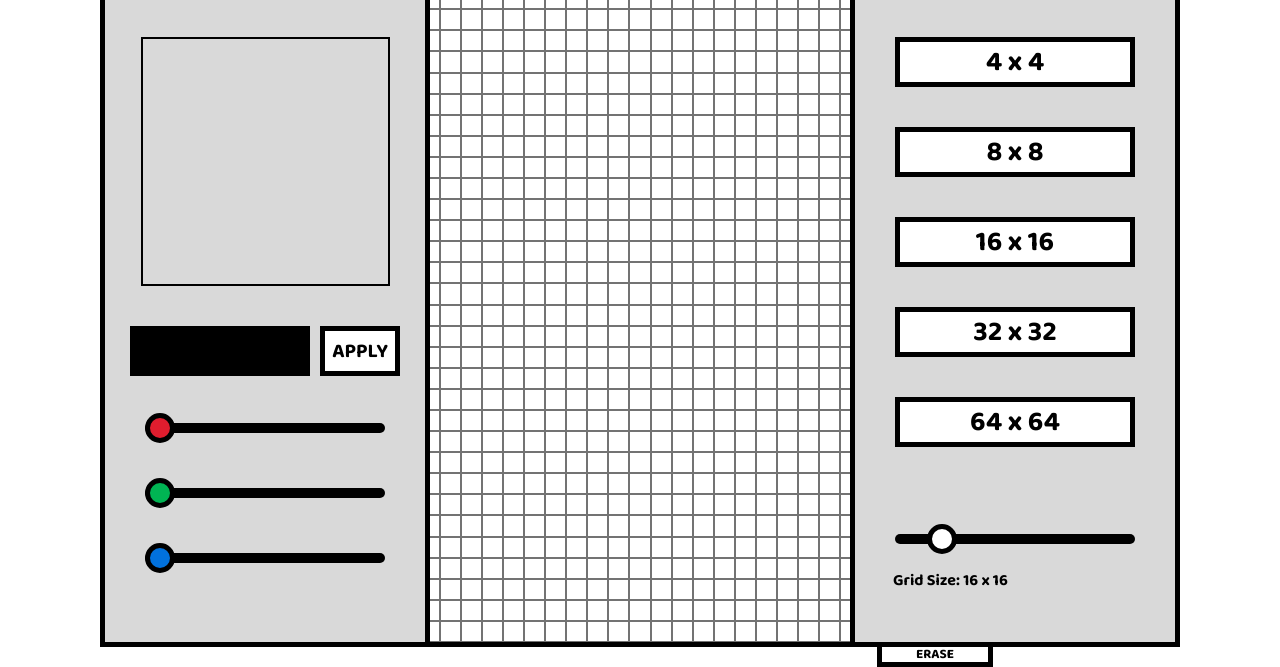
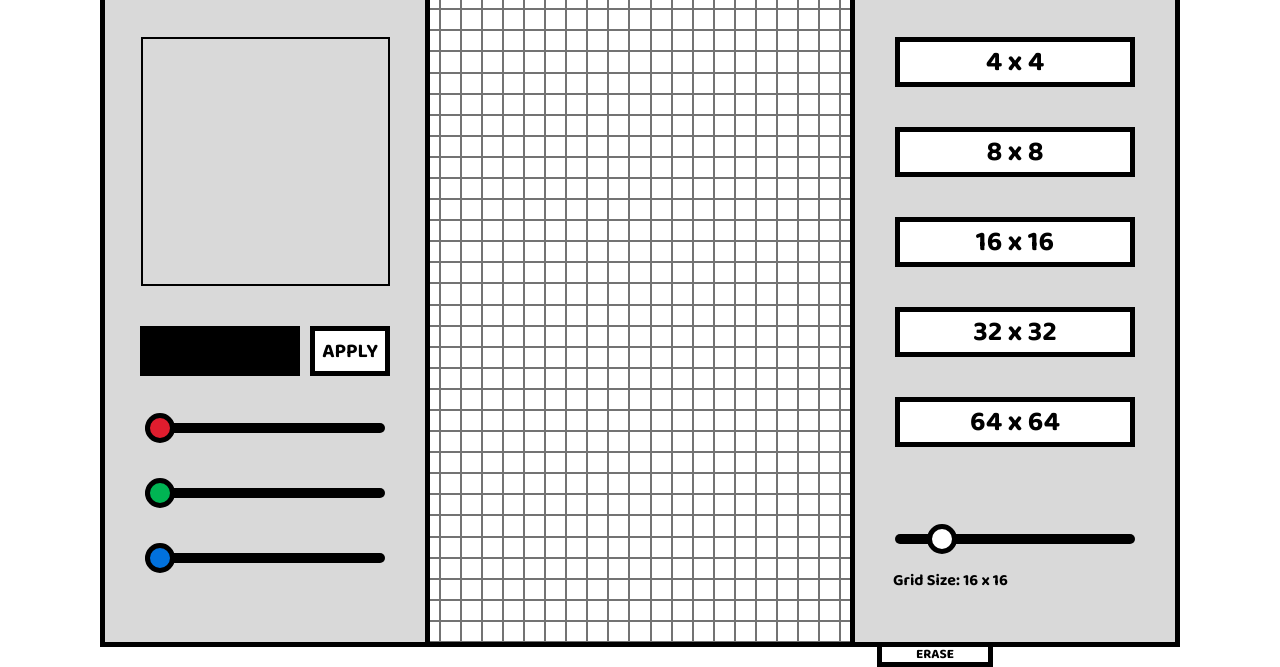
Before and after one commit to Newerk/etch-a-sketch, a plain HTML site: page index.html in a window 1280 px wide. Shown: the part 184-851 px from the top of the page. Drawn offline with Linux system fonts and the light colour scheme.

Commit message:
Make Adjustments to The Preview Box Dimensions

```diff
--- a/style.css
+++ b/style.css
@@ -228,9 +228,7 @@ button {
 #color-preview {
     border: 5px solid black;
     height: 40px;
-    width: 170px;
-    /* background-image: url('images/png-image-squares-background-free-vector.webp'); */
-    /* background-size: 100%; */
+    width: 150px;
     background-color: #000000;
 
 }
```
